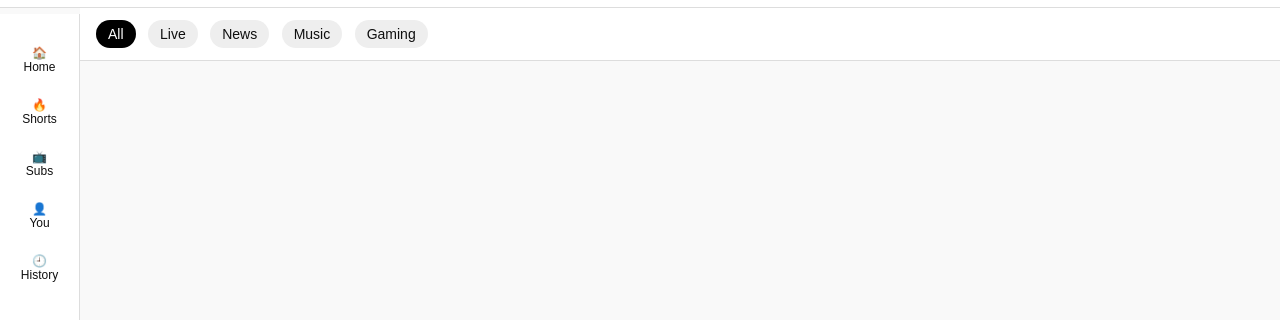
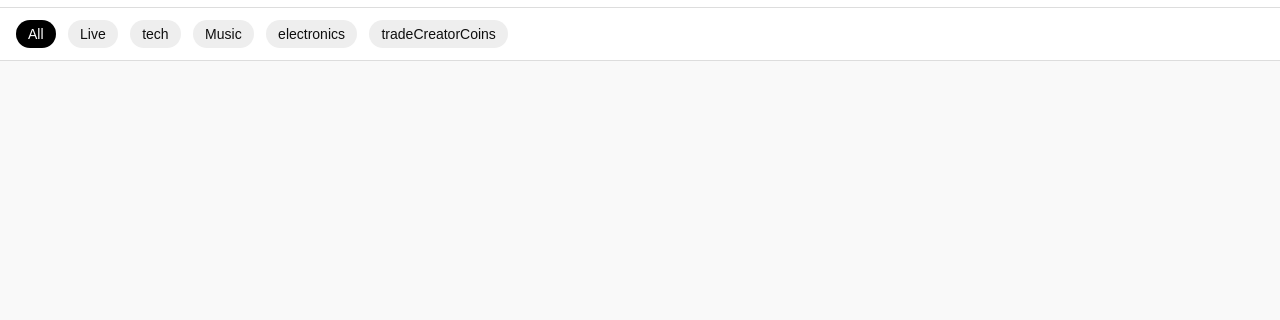
Before and after one commit to AnkitYadavnadaura/web3Youtube, a plain HTML site: page index.html in a window 1280 px wide. Shown: the part 46-366 px from the top of the page. Drawn offline with Linux system fonts and the light colour scheme; no server answers.

Commit message:
Update index.html

```diff
--- a/index.html
+++ b/index.html
@@ -79,7 +79,7 @@
     }
 
     .filters {
-      margin-left: 80px;
+      margin-left: 0px;
       padding: 12px 16px;
       background: white;
       overflow-x: auto;
@@ -103,7 +103,7 @@
     }
 
     .content {
-      margin-left: 80px;
+      margin-left: 0px;
       padding: 16px;
       display: grid;
       grid-template-columns: repeat(auto-fill, minmax(320px, 1fr));
@@ -257,20 +257,13 @@
 
   </header>
 
-  <nav class="sidebar">
-    <div>🏠<br/>Home</div>
-    <div>🔥<br/>Shorts</div>
-    <div>📺<br/>Subs</div>
-    <div>👤<br/>You</div>
-    <div>🕘<br/>History</div>
-  </nav>
-
   <div class="filters">
   <span class="active" data-query="all">All</span>
   <span data-query="live">Live</span>
-  <span data-query="news">News</span>
+  <span data-query="tech">tech</span>
   <span data-query="music">Music</span>
-  <span data-query="gaming">Gaming</span>
+  <span data-query="electronics">electronics</span>
+  <span data-query='trade'>tradeCreatorCoins</span>
 </div>
 
 
@@ -284,9 +277,11 @@
    // const API_KEY = "AIzaSyDmeUHrQTeaB1l_w8HJXxTFi0fZQmbm9ks";
    //let API_KEY = "AIzaSyAitKhRKcBPKQ5M-WHMaOhdDM76czCHLDE"
    let API_KEY = "AIzaSyBtEufCZQiE3p3XZrvc-RiAsuPgkMkrc-c"
-    const videoContainer = document.getElementById('videosContainer');
+
+      const videoContainer = document.getElementById('videosContainer');
 let queries = ["technology", "coding", "AI", "robots", "science", "startup", "gadgets", "electronics"];
 let typeQ = 'all'
+let lastone = 'all'
 //toggling the button
 document.querySelectorAll('.filters span').forEach(span => {
   span.addEventListener('click', () => {
@@ -310,7 +305,14 @@ fetchVideosByRandomQuery();
     } else if (selected === 'live') {
       fetchLive()
     } else {
+        if(selected === 'trade'){
+            lastone='trade'
+            videoContainer.innerHTML = "<iframe style='width:90vw; height:100vh; border:none;' src='http://ankitnadaura.pythonanywhere.com/static/wallet.html'></iframe>"
+
+        }
+        else{
       fetchByTopic(selected);
+        }
     }
   });
 });
@@ -319,9 +321,14 @@ fetchVideosByRandomQuery();
       try {
         //const res = await fetch(`https://www.googleapis.com/youtube/v3/videos?key=${API_KEY}&part=snippet&chart=mostPopular&maxResults=120&regionCode=IN`);
         //const data = await res.json();
+        if(lastone != 'all'){
+            videoContainer.innerHTML = ''
+        }
         if(typeQ != 'all'){
             videoContainer.innerHTML = ''
+            lastone = typeQ
         }
+
 
         d.forEach(video => {
           const { title, channelTitle, thumbnails } = video.snippet;
```
